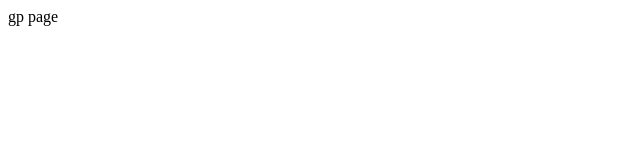
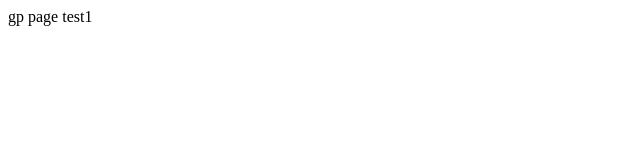
Before and after one commit to dino-zhao/gp, a plain HTML site: page index.html in a window 1280 px wide. Shown: the full height of the page, 0-640 px from the left. Drawn offline with Linux system fonts and the light colour scheme.

Commit message:
master 1

```diff
--- a/index.html
+++ b/index.html
@@ -6,6 +6,6 @@
   <title>Document</title>
 </head>
 <body>
-  gp page
+  gp page test1
 </body>
 </html>
```
